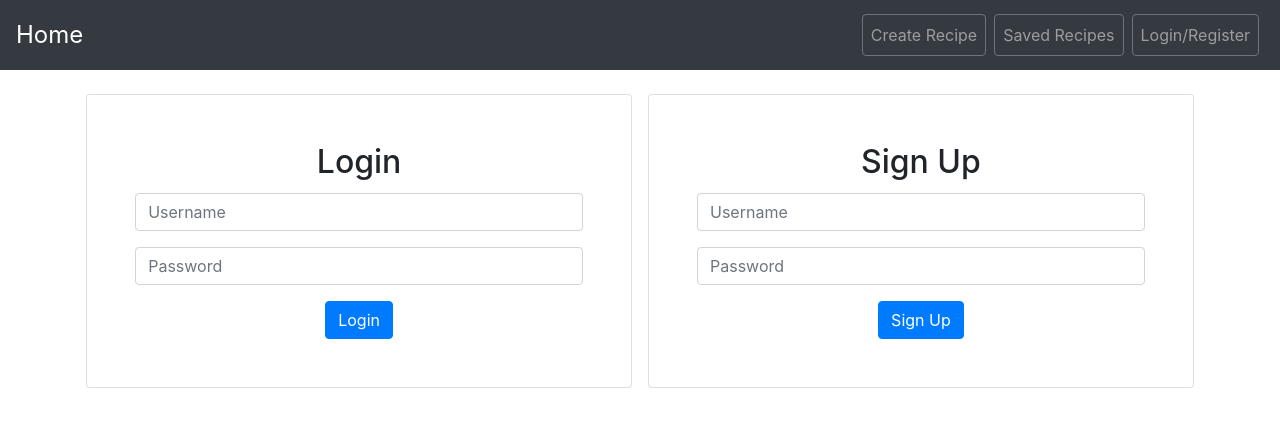
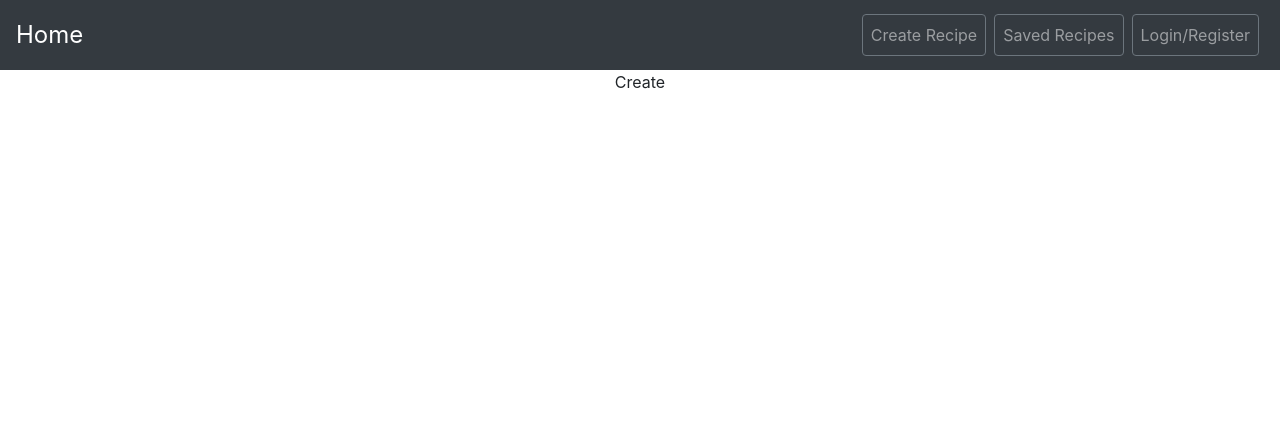
Before and after one commit to Gunnar50/mern-recipe-app, a React (Create React App) app in the folder client/: page /create in a window 1280 px wide. Before the commit this address led to /auth. Shown: the top 426 px of the page. Built offline with nearby package versions, Linux system fonts and the light colour scheme; no server answers.

Commit message:
removed protected route

```diff
--- a/client/src/App.js
+++ b/client/src/App.js
@@ -16,7 +16,7 @@
 			<Routes>
 				<Route path='/' element={<Home/>} />
 				<Route path='/auth' element={<Auth/>} />
-				<Route path='/create' element={<ProtectedRoute component={Create}/>} />
+				<Route path='/create' element={<Create />} />
 				<Route path='/saved' element={<Saved/>} />
 			</Routes>
 		</Router>
```
